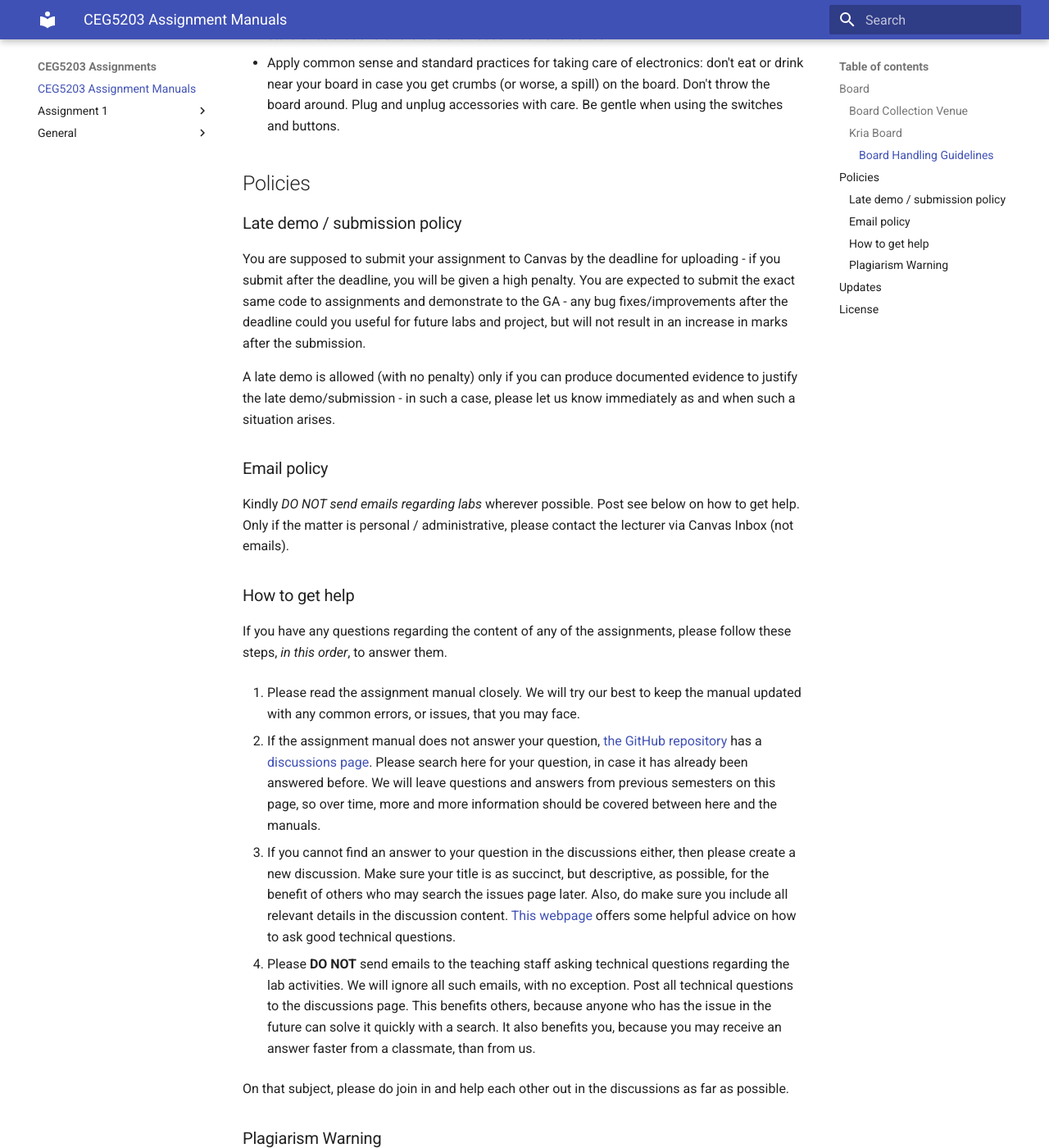
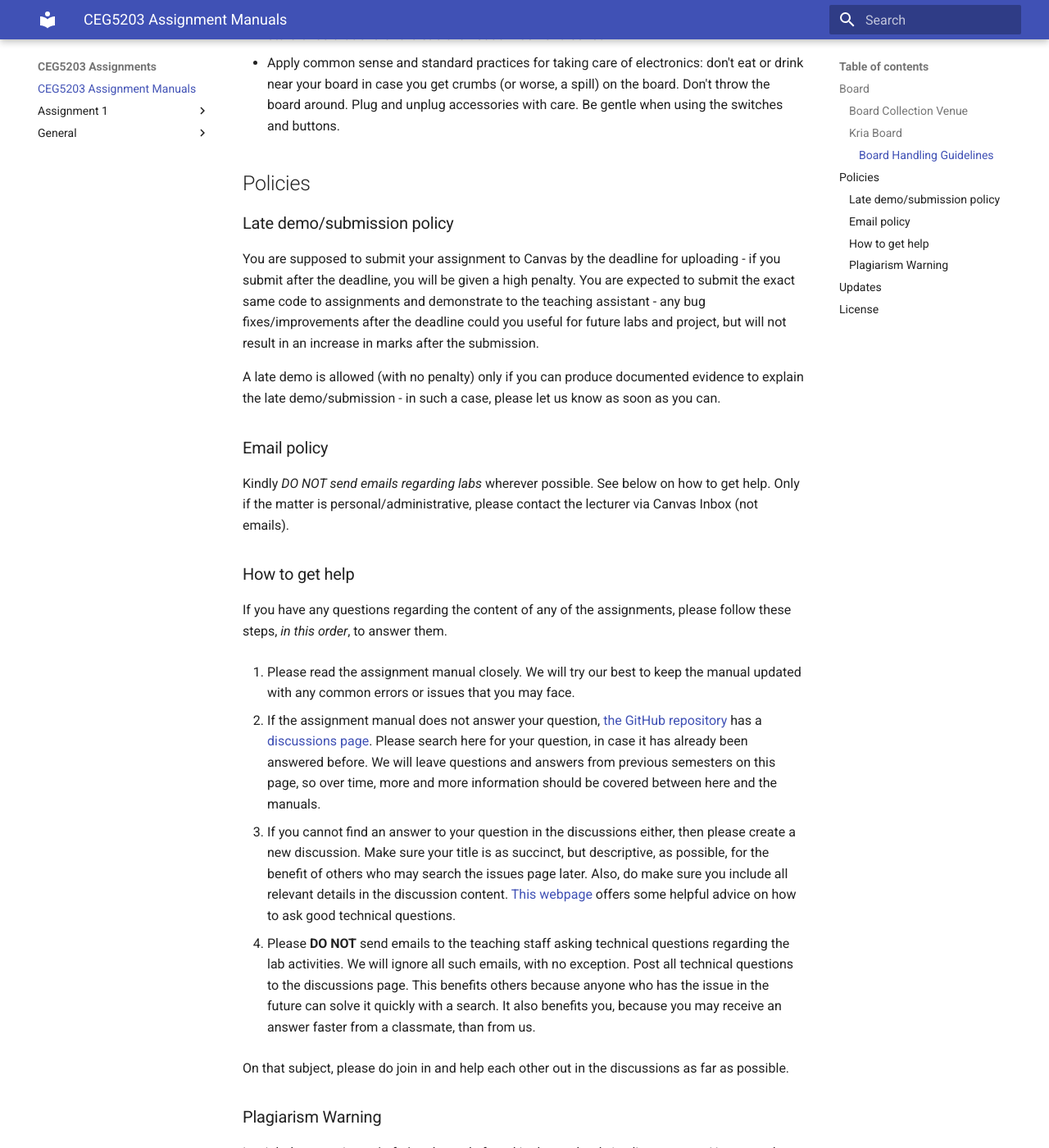
Before and after one commit to NUS-CEG5203/assignments, an MkDocs documentation site: the page built from docs/README.md, in a window 1280 px wide and 1400 px high, scrolled down 1228 px. Shown: the whole window at 82% size. Built offline with MkDocs 1.6.1 and Material for MkDocs 9.7.7, drawn with Linux system fonts in a browser that asks for light colours; some of the changed text lies outside the part shown.

Commit message:
Update README.md

```diff
--- a/docs/README.md
+++ b/docs/README.md
@@ -27,27 +27,27 @@ Here are some tips to take good care of your board:
 
 ## Policies
 
-### Late demo / submission policy
+### Late demo/submission policy
 
-You are supposed to submit your assignment to Canvas by the deadline for uploading - if you submit after the deadline, you will be given a high penalty. You are expected to submit the exact same code to assignments and demonstrate to the GA - any bug fixes/improvements after the deadline could you useful for future labs and project, but will not result in an increase in marks after the submission.
+You are supposed to submit your assignment to Canvas by the deadline for uploading - if you submit after the deadline, you will be given a high penalty. You are expected to submit the exact same code to assignments and demonstrate to the teaching assistant - any bug fixes/improvements after the deadline could you useful for future labs and project, but will not result in an increase in marks after the submission.
 
-A late demo is allowed (with no penalty) only if you can produce documented evidence to justify the late demo/submission - in such a case, please let us know immediately as and when such a situation arises.
+A late demo is allowed (with no penalty) only if you can produce documented evidence to explain the late demo/submission - in such a case, please let us know as soon as you can.
 
 ### Email policy
 
-Kindly *DO NOT send emails regarding labs* wherever possible. Post see below on how to get help. Only if the matter is personal / administrative, please contact the lecturer via Canvas Inbox (not emails).
+Kindly *DO NOT send emails regarding labs* wherever possible. See below on how to get help. Only if the matter is personal/administrative, please contact the lecturer via Canvas Inbox (not emails).
 
 ### How to get help
 
 If you have any questions regarding the content of any of the assignments, please follow these steps, *in this order*, to answer them.
 
-1. Please read the assignment manual closely. We will try our best to keep the manual updated with any common errors, or issues, that you may face.
+1. Please read the assignment manual closely. We will try our best to keep the manual updated with any common errors or issues that you may face.
 
 2. If the assignment manual does not answer your question, [the GitHub repository](https://github.com/nus-CEG5203/assignments) has a [discussions page](https://github.com/NUS-CEG5203/assignments/discussions). Please search here for your question, in case it has already been answered before. We will leave questions and answers from previous semesters on this page, so over time, more and more information should be covered between here and the manuals.
 
 3. If you cannot find an answer to your question in the discussions either, then please create a new discussion. Make sure your title is as succinct, but descriptive, as possible, for the benefit of others who may search the issues page later. Also, do make sure you include all relevant details in the discussion content. [This webpage](https://www.freecodecamp.org/news/how-to-ask-good-technical-questions/) offers some helpful advice on how to ask good technical questions.
 
-4. Please **DO NOT** send emails to the teaching staff asking technical questions regarding the lab activities. We will ignore all such emails, with no exception. Post all technical questions to the discussions page. This benefits others, because anyone who has the issue in the future can solve it quickly with a search. It also benefits you, because you may receive an answer faster from a classmate, than from us.
+4. Please **DO NOT** send emails to the teaching staff asking technical questions regarding the lab activities. We will ignore all such emails, with no exception. Post all technical questions to the discussions page. This benefits others because anyone who has the issue in the future can solve it quickly with a search. It also benefits you, because you may receive an answer faster from a classmate, than from us.
 
 On that subject, please do join in and help each other out in the discussions as far as possible.
 
@@ -69,4 +69,4 @@ Though there will be intra-team differentiation in marks according to the contri
 
 ## License
 
- [NUS CEG5203 Assignment Manuals](https://github.com/NUS-CEG5203/assignments) © 2025 by [NUS CEG5203 Team](https://github.com/nus-) is licensed under [CC BY-NC-SA 4.0](https://creativecommons.org/licenses/by-nc-sa/4.0/?ref=chooser-v1)
+ [NUS CEG5203 Assignment Manuals](https://github.com/NUS-CEG5203/assignments) © 2025 by NUS CEG5203 Team is licensed under [CC BY-NC-SA 4.0](https://creativecommons.org/licenses/by-nc-sa/4.0/?ref=chooser-v1)
```
Also changed, not shown: other parts of docs/README.md (+3 -3 lines).
